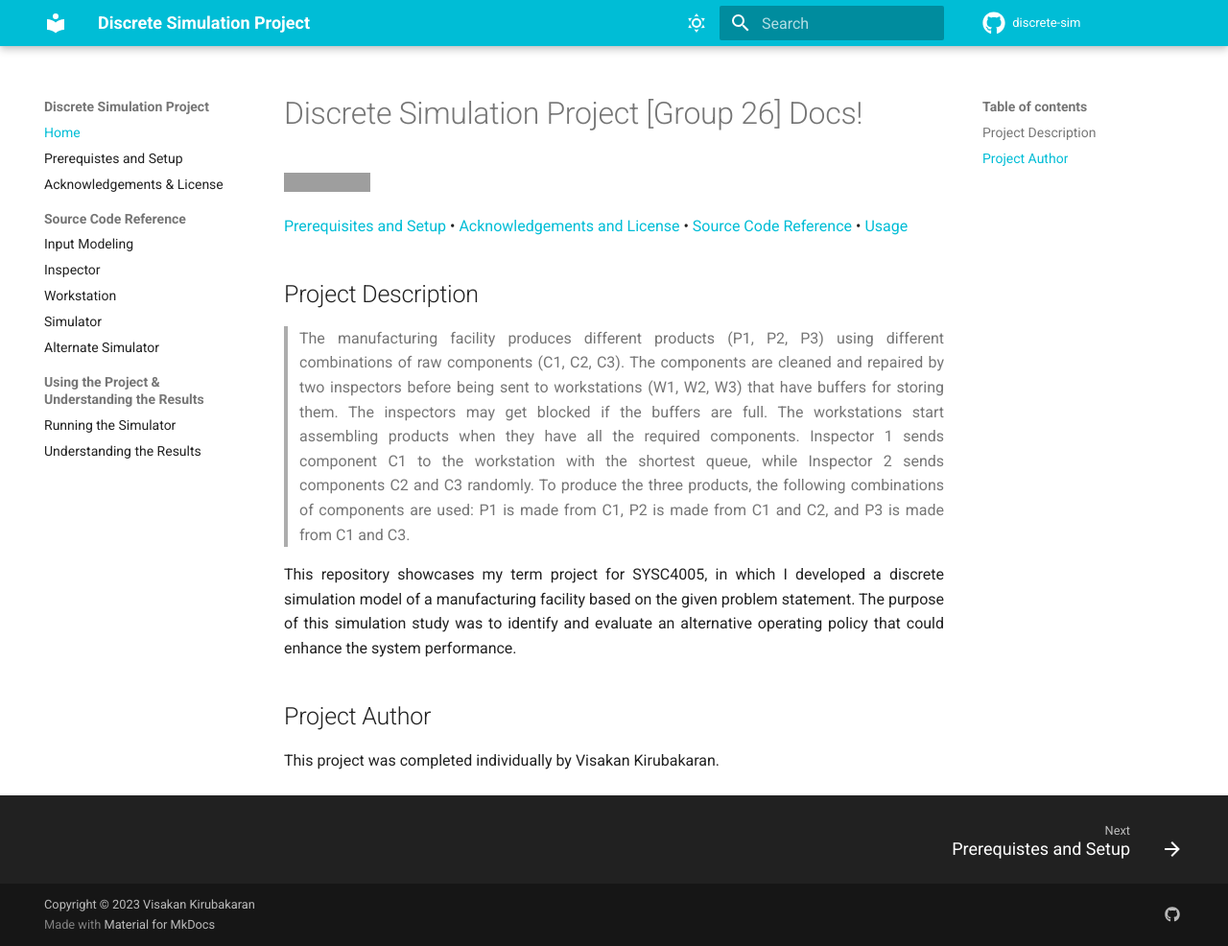
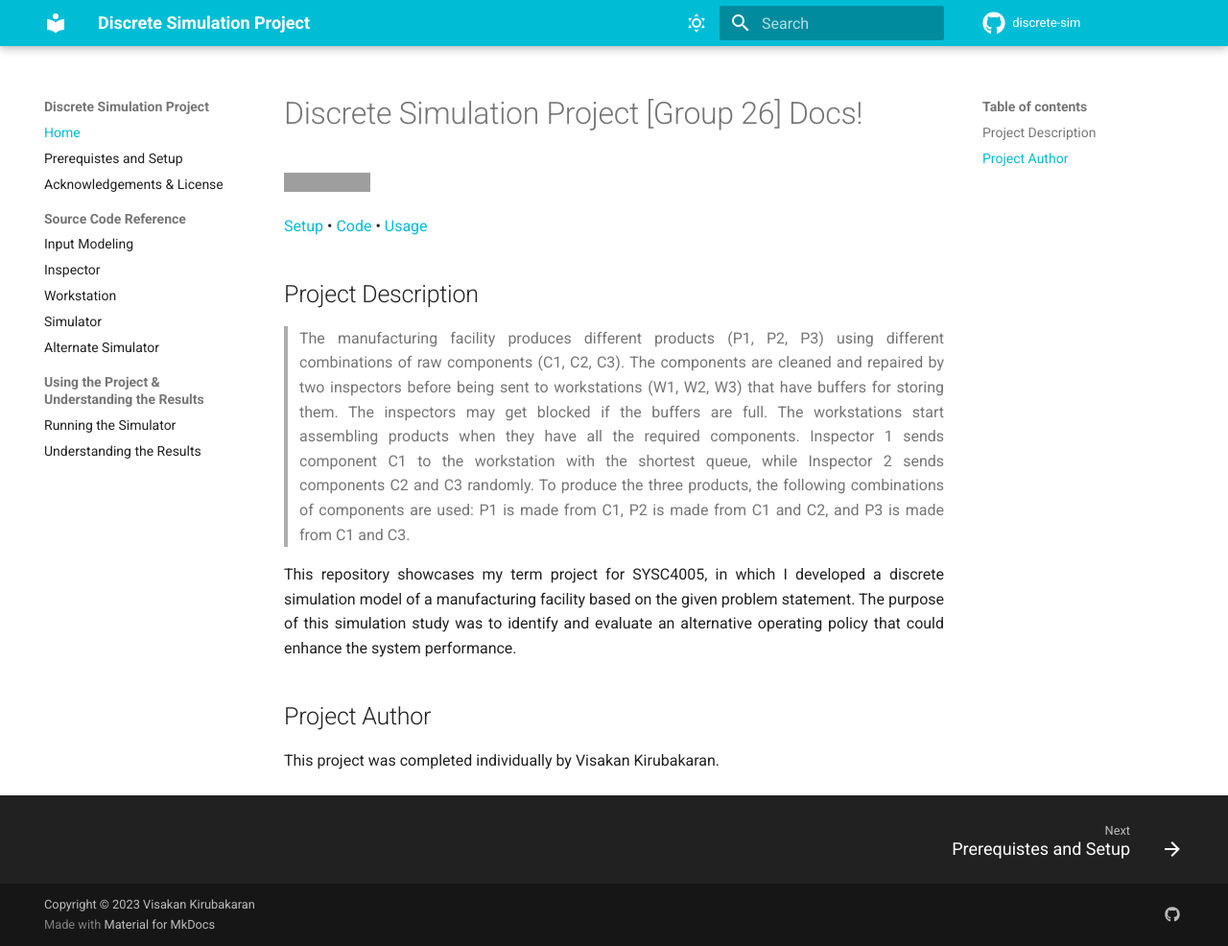
Before and after one commit to vikiru/discrete-sim, an MkDocs documentation site: the page built from docs/index.md, in a window 1280 px wide and 986 px high. Shown: the whole window at 96% size. Built offline with MkDocs 1.6.1 and Material for MkDocs 9.7.7, drawn with Linux system fonts in a browser that asks for light colours; comment, search, counter and statistics services are not loaded; grey boxes are pictures that could not be loaded.

Commit message:
Update index.md

```diff
--- a/docs/index.md
+++ b/docs/index.md
@@ -9,11 +9,9 @@ text-align: justify;
 [![License](https://img.shields.io/badge/license-MIT-aqua)](./LICENSE)
 
 <p align="center">
-    <a href="https://vikiru.github.io/discrete-sim/setup/">Prerequisites and Setup</a>
+    <a href="https://vikiru.github.io/discrete-sim/setup/">Setup</a>
     •
-    <a href="https://vikiru.github.io/discrete-sim/license/">Acknowledgements and License</a>
-    •
-    <a href="https://vikiru.github.io/discrete-sim/input_modeling/">Source Code Reference</a>
+    <a href="https://vikiru.github.io/discrete-sim/input_modeling/">Code</a>
     •
     <a href="https://vikiru.github.io/discrete-sim/usage/">Usage</a>
 </p>
```
